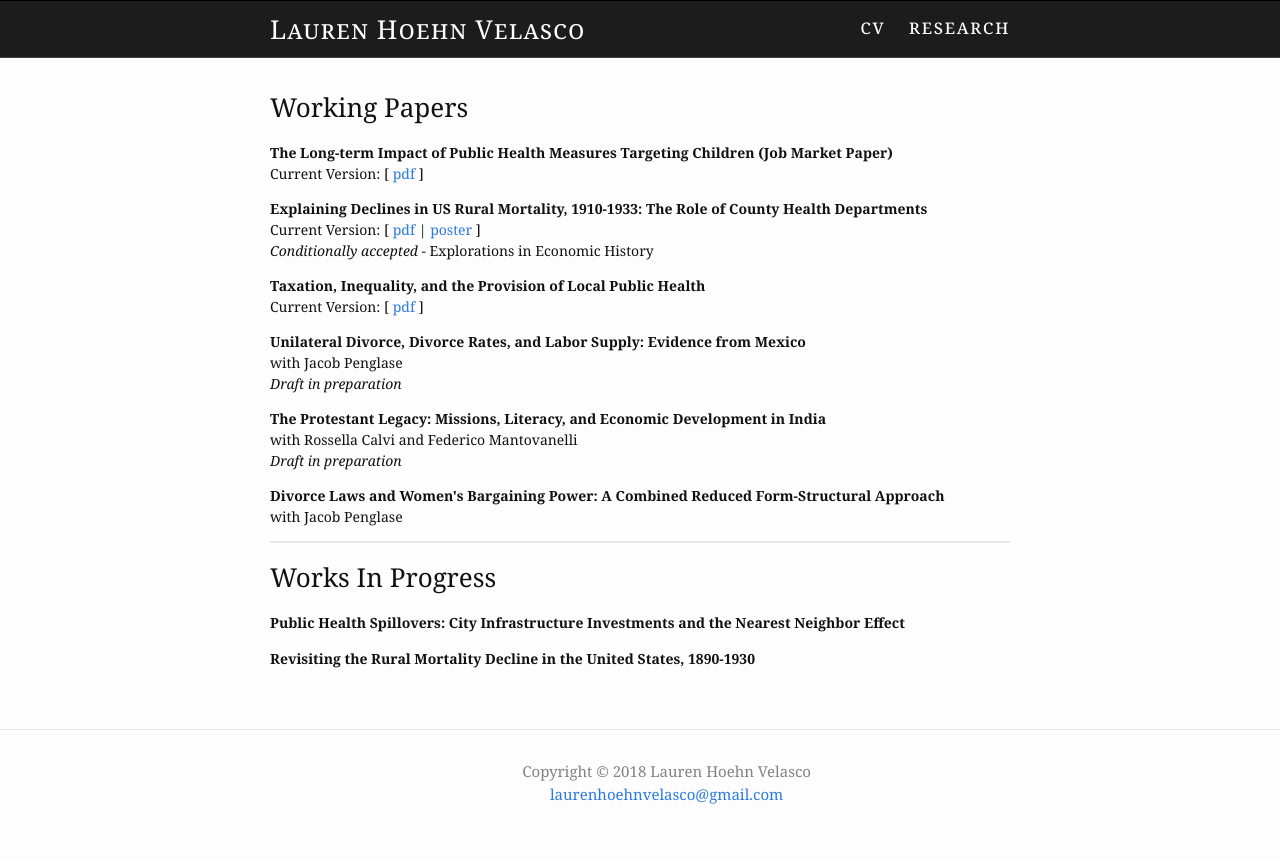
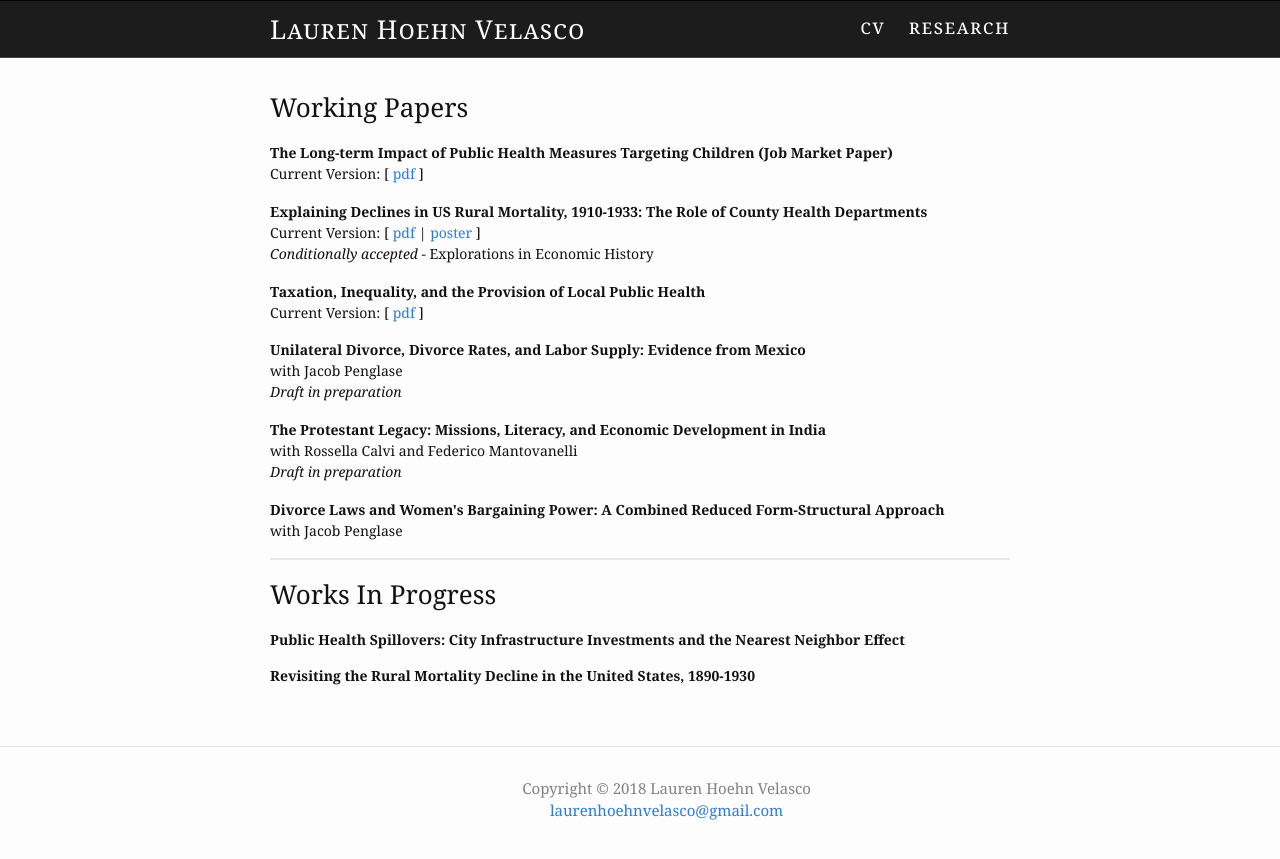
Before and after one commit to germsvel/lhv, a Jekyll site: the page built from research.html, in a window 1280 px wide. Shown: the top 859 px of the page. Built offline with Jekyll 4.4.1, drawn with Linux system fonts in a browser that asks for light colours.

Commit message:
Increase the spacing of the research papers

```diff
--- a/_sass/_components.scss
+++ b/_sass/_components.scss
@@ -35,7 +35,7 @@
 }
 
 .research-paper {
-  margin-bottom: 1em;
+  margin-bottom: 1.2em;
 }
 
 .research-title {
```
